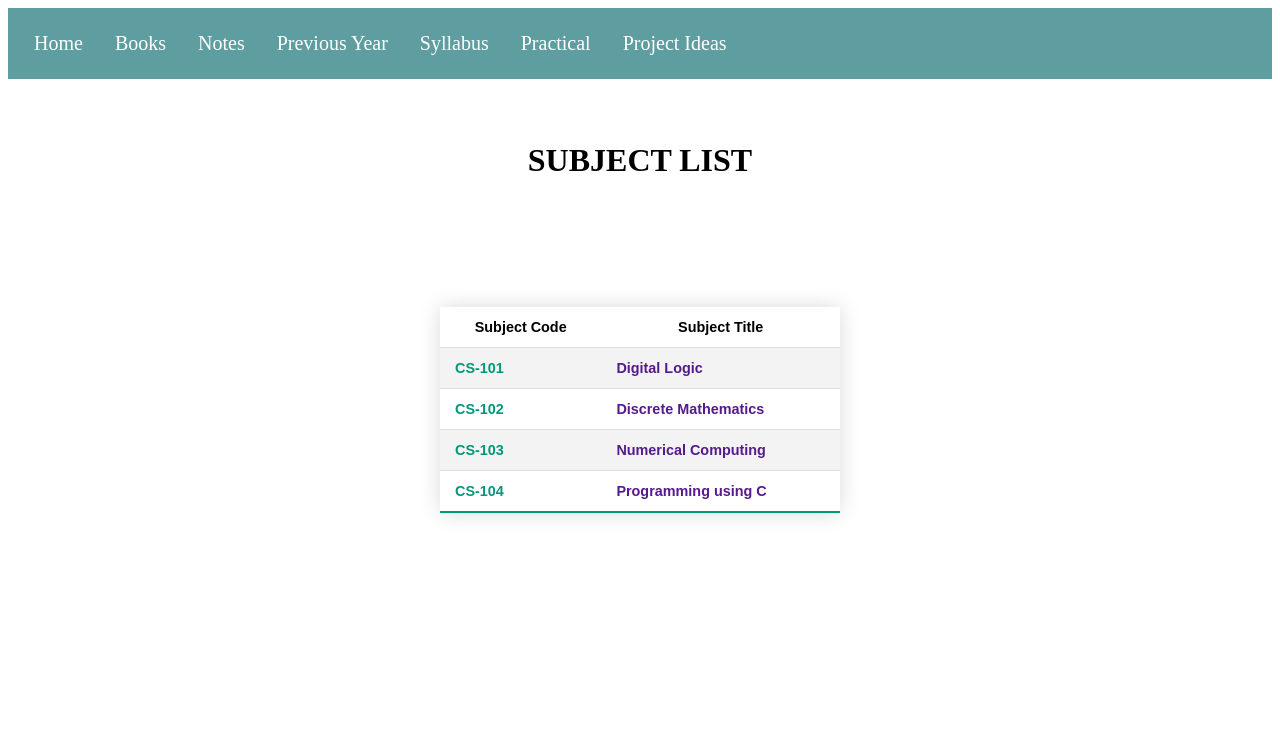
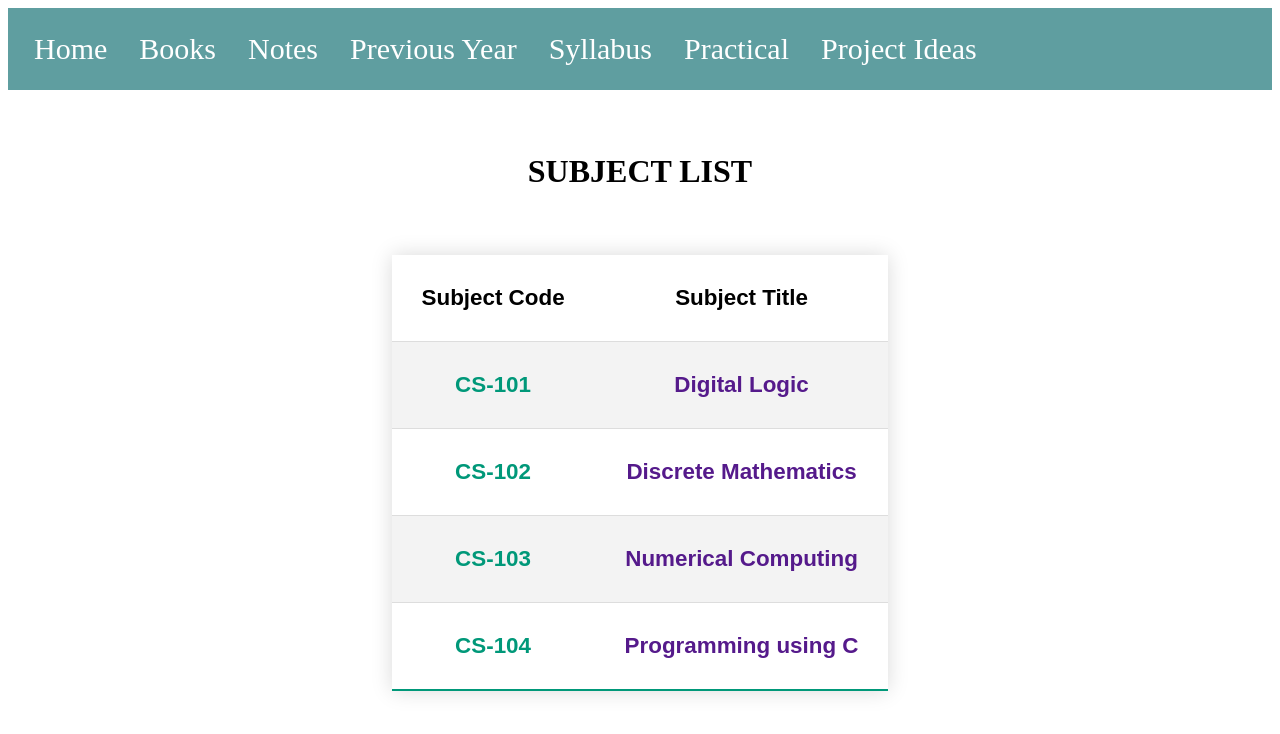
Before and after one commit to baralsushmita90/webD_project_SemIV, a PHP site: page /table.php?id=1 in a window 1280 px wide. Shown: the top 734 px of the page. Run offline with PHP 8.4, Linux system fonts and the light colour scheme; data comes from the database, SQL or seed files in the repository; data that the repository does not hold is empty.

Commit message:
tables changed

```diff
--- a/Css/tablestyle.css
+++ b/Css/tablestyle.css
@@ -1,19 +1,26 @@
 .styled-table {
 border-collapse: collapse;
 margin: 25px 0;
-font-size: 0.9em;
+font-size: 1.4em;
 font-family: sans-serif;
-min-width: 400px;
+/*min-width: 700px;
+min-height: 400px;*/
+
+
 box-shadow: 0 0 20px rgba(0, 0, 0, 0.15);
 }
 .styled-table thead tr {
 background-color: #009879;
 color: #ffffff;
-text-align: left;
+text-align: center;
+/*padding: 30px 30px 30px 30px;*/
+
 }
 .styled-table th,
 .styled-table td {
-padding: 12px 15px;
+padding: 30px 30px 30px 30px;
+text-align: center;
+
 }
 .styled-table tbody tr {
 border-bottom: 1px solid #dddddd;
@@ -43,7 +50,7 @@ margin-top: 5%;
 }
 
 .nav{
-    font-size: 20px;
+    font-size: 30px;
 }
 
 ul {
--- a/db_conn.php
+++ b/db_conn.php
@@ -1,5 +1,5 @@
 <?php
-$servername = "localhost:3307";
+$servername = "localhost";
 $username = "root";
 $password = "";
 $db = "mca";
--- a/table.php
+++ b/table.php
@@ -46,7 +46,7 @@ $result = $conn->query($sql);
 
 	<h1><center>SUBJECT LIST</center></h1>
 	<br>
-	<div id="show-table" style="overflow-x:auto;margin-top: 5%;">
+	<div id="show-table" style="overflow-x:auto;margin-top: 0%;">
 	<center>
 	<table class="styled-table">
 	<tr>
```
Also changed, not shown: table_papers.php (+6 -1 lines), 3 other files.
